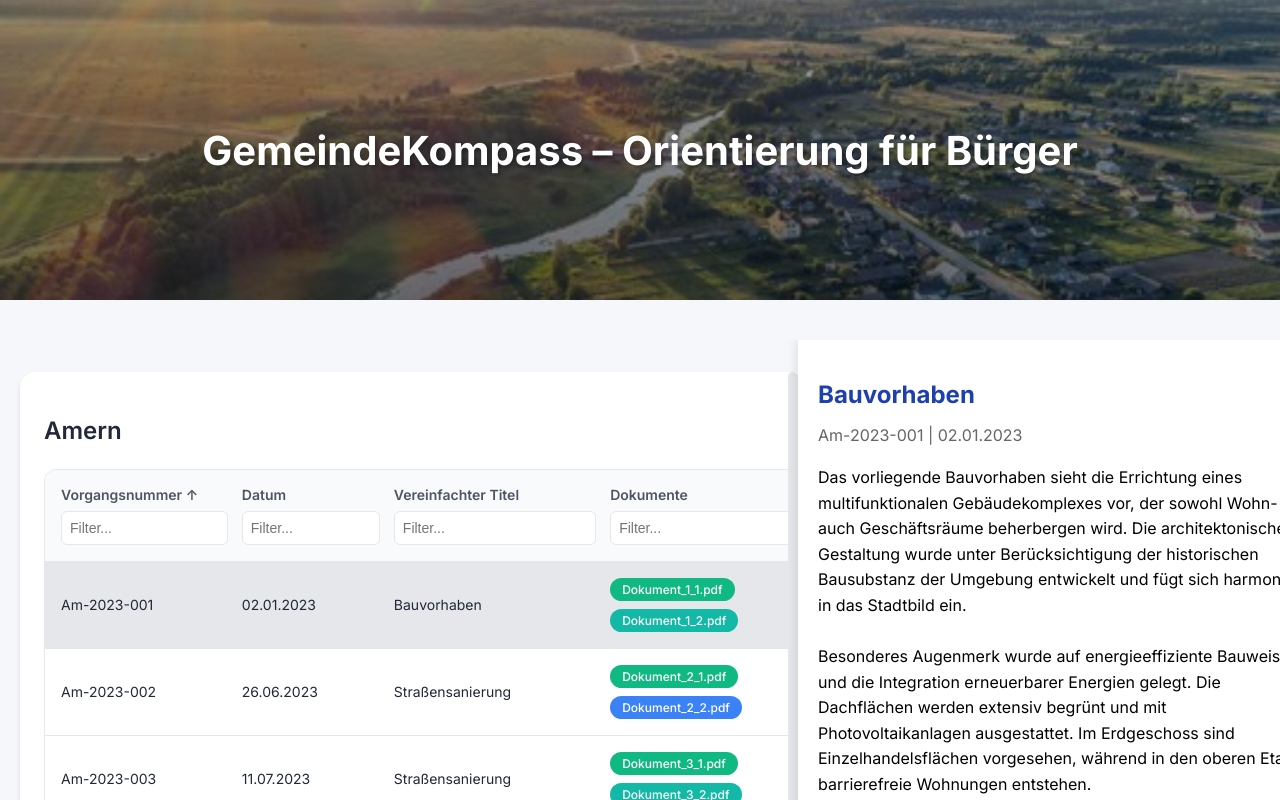
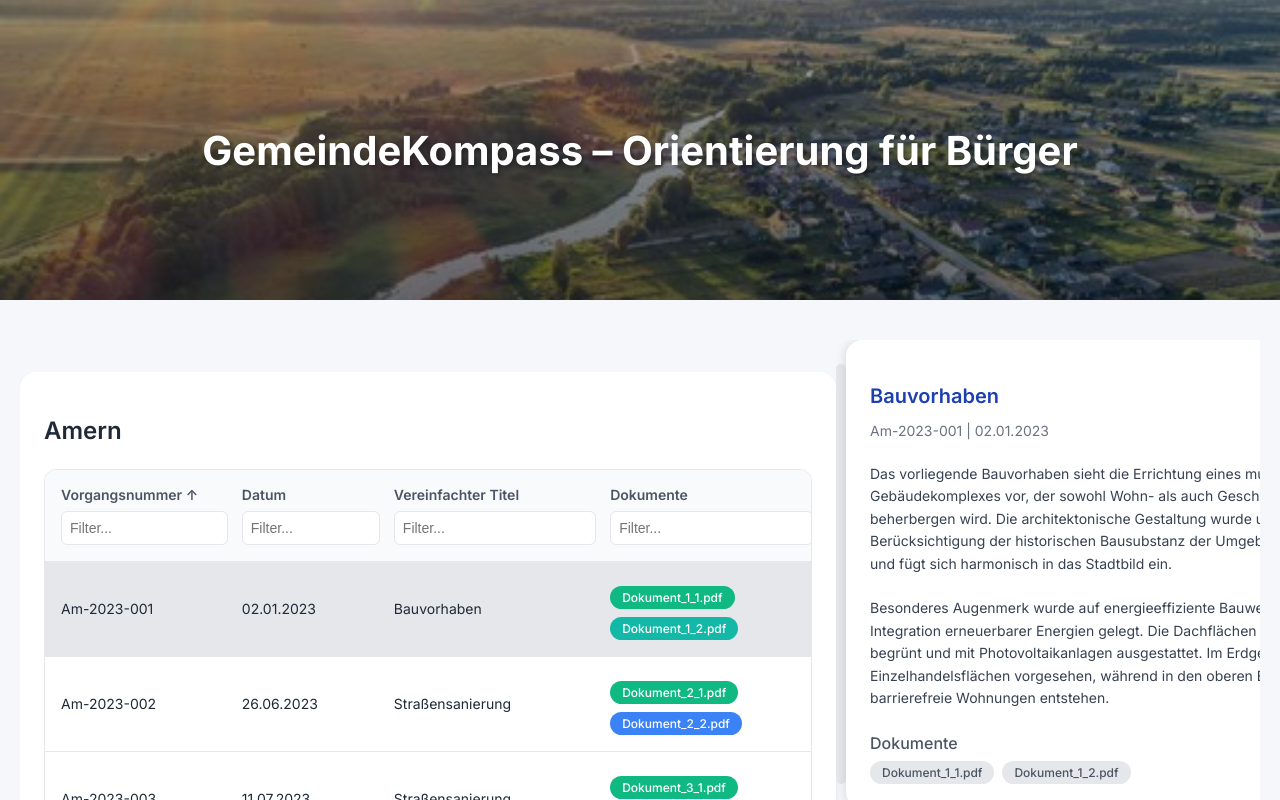
Before and after one commit to MiriamRenua/ris4u, a Vue app: page / in a window 1280 px wide. Both pictures are taken after a click on the element 664 px from the left and 589 px from the top of the page. Shown: the top 800 px of the page. Built offline with nearby package versions, Linux system fonts and the light colour scheme.

Commit message:
now each table has it's own preview pane; refactor PreviewPanel and App components; enhance document display and styling; remove unused panel management logic

```diff
--- a/src/App.vue
+++ b/src/App.vue
@@ -13,82 +13,24 @@
       </div>
     </div>
     <div class="content">
-      <div class="panels-container" :class="{ 'has-selection': selectedEntry }">
-        <div class="panel-left" :style="selectedEntry ? { width: leftPanelWidth + 'px' } : undefined">
       <DataTable
         v-for="ortsteil in ortsteile"
         :key="ortsteil"
         :data="getDataForOrtsteil(ortsteil)"
         :ortsteil="ortsteil"
-            :selectedEntry="selectedEntry"
-            :width="selectedEntry ? leftPanelWidth : 1200"
-            @select="handleSelect"
       />
-        </div>
-
-        <Transition name="slide">
-          <div v-if="selectedEntry" class="right-section">
-            <div class="resizer" @mousedown="startResize"></div>
-            <PreviewPanel
-              :selectedEntry="selectedEntry"
-              :width="rightPanelWidth"
-              class="panel-right"
-            />
-          </div>
-        </Transition>
-      </div>
     </div>
   </div>
 </template>
 
 <script setup lang="ts">
 import DataTable from './components/DataTable.vue'
-import PreviewPanel from './components/PreviewPanel.vue'
 import { mockData } from './data/mockData'
-import { ref, onMounted, onUnmounted } from 'vue'
-import type { TableEntry } from './types/types'
+import { ref } from 'vue'
 
 const ortsteile = ['Amern', 'Waldniel', 'Schwalmtal']
 const imageError = ref(false)
 const imgUrl = new URL('./assets/schwalmtal.jpg', import.meta.url).href
-const selectedEntry = ref<TableEntry | null>(null)
-
-// Panel width management
-const minLeftWidth = 400
-const minRightWidth = 250
-const defaultLeftWidth = Math.max(window.innerWidth * 0.6, minLeftWidth)
-const leftPanelWidth = ref(defaultLeftWidth)
-const rightPanelWidth = ref(Math.max(window.innerWidth - defaultLeftWidth - 10, minRightWidth))
-
-// Window resize handler
-const handleResize = () => {
-  if (!selectedEntry.value) {
-    // No need to adjust panels if nothing is selected
-    return
-  }
-
-  const totalWidth = window.innerWidth - 40 // 40px for content padding
-  if (totalWidth < minLeftWidth + minRightWidth + 10) {
-    // Window too small, adjust both panels
-    leftPanelWidth.value = minLeftWidth
-    rightPanelWidth.value = minRightWidth
-  } else {
-    // Keep proportions but ensure minimums
-    const currentTotal = leftPanelWidth.value + rightPanelWidth.value + 10
-    const ratio = leftPanelWidth.value / currentTotal
-    leftPanelWidth.value = Math.max(Math.floor(totalWidth * ratio), minLeftWidth)
-    rightPanelWidth.value = Math.max(totalWidth - leftPanelWidth.value - 10, minRightWidth)
-  }
-}
-
-// Add window resize listener
-onMounted(() => {
-  window.addEventListener('resize', handleResize)
-})
-
-onUnmounted(() => {
-  window.removeEventListener('resize', handleResize)
-})
 
 const getDataForOrtsteil = (ortsteil: string) => {
   return mockData.filter(entry => entry.ortsteil === ortsteil)
@@ -97,42 +39,6 @@ const getDataForOrtsteil = (ortsteil: string) => {
 const handleImageError = () => {
   imageError.value = true
   console.error('Failed to load banner image')
-}
-
-const handleSelect = (entry: TableEntry | null) => {
-  selectedEntry.value = entry
-  if (entry) {
-    // When selecting, set initial panel widths
-    leftPanelWidth.value = defaultLeftWidth
-    rightPanelWidth.value = Math.max(window.innerWidth - defaultLeftWidth - 10, minRightWidth)
-  }
-}
-
-// Resizer functionality
-const startResize = (e: MouseEvent) => {
-  e.preventDefault()
-
-  const startX = e.clientX
-  const startLeftWidth = leftPanelWidth.value
-  const totalWidth = window.innerWidth - 40 // 40px for content padding
-
-  const handleMouseMove = (e: MouseEvent) => {
-    const deltaX = e.clientX - startX
-    const newLeftWidth = Math.min(
-      Math.max(startLeftWidth + deltaX, minLeftWidth),
-      totalWidth - minRightWidth - 10
-    )
-    leftPanelWidth.value = newLeftWidth
-    rightPanelWidth.value = Math.max(totalWidth - newLeftWidth - 10, minRightWidth)
-  }
-
-  const handleMouseUp = () => {
-    document.removeEventListener('mousemove', handleMouseMove)
-    document.removeEventListener('mouseup', handleMouseUp)
-  }
-
-  document.addEventListener('mousemove', handleMouseMove)
-  document.addEventListener('mouseup', handleMouseUp)
 }
 </script>
 
@@ -144,7 +50,6 @@ body {
   padding: 0;
   background-color: #f5f7fa;
   font-family: 'Inter', sans-serif;
-  overflow-x: hidden;
 }
 
 .app {
@@ -156,7 +61,6 @@ body {
   max-width: 100%;
   margin: 0 auto;
   padding: 0 20px 40px;
-  overflow-x: hidden;
 }
 
 .banner {
@@ -197,67 +101,6 @@ h1 {
   padding: 0 20px;
 }
 
-.panels-container {
-  display: flex;
-  position: relative;
-  gap: 0;
-  min-height: calc(100vh - 400px);
-  justify-content: center;
-  overflow: hidden;
-  margin: 0 -20px; /* Compensate for content padding */
-  padding: 0 20px;  /* Add padding back */
-  transition: justify-content 0.3s ease;
-}
-
-.panels-container.has-selection {
-  justify-content: flex-start;
-  transition: justify-content 0.3s ease;
-}
-
-.panel-left {
-  max-width: 1200px;
-  transition: width 0.3s ease;
-  flex-shrink: 0;
-}
-
-.right-section {
-  display: flex;
-  position: relative;
-  flex-shrink: 0;
-}
-
-.panel-right {
-  flex-shrink: 0;
-  height: 100%;
-  background: white;
-  box-shadow: -2px 0 10px rgba(0, 0, 0, 0.1);
-}
-
-.resizer {
-  width: 10px;
-  cursor: col-resize;
-  background-color: #e5e7eb;
-  margin: 2rem 0;
-  border-radius: 5px;
-  transition: background-color 0.2s;
-  flex-shrink: 0;
-}
-
-.resizer:hover {
-  background-color: #3B82F6;
-}
-
-.slide-enter-active,
-.slide-leave-active {
-  transition: all 0.3s ease;
-}
-
-.slide-enter-from,
-.slide-leave-to {
-  transform: translateX(100%);
-  opacity: 0;
-}
-
 @media (max-width: 768px) {
   .banner {
     height: 200px;
@@ -266,15 +109,6 @@ h1 {
   h1 {
     font-size: 1.8rem;
   }
-
-  .content {
-    padding: 0 10px 40px;
-  }
-
-  .panels-container {
-    margin: 0 -10px;
-    padding: 0 10px;
-  }
 }
 
 .hidden {
--- a/src/components/DataTable.vue
+++ b/src/components/DataTable.vue
@@ -1,5 +1,6 @@
 <template>
-  <div class="data-table" :style="{ width: width + 'px' }">
+  <div class="table-section" :class="{ 'has-selection': selectedEntry }">
+    <div class="data-table" :style="selectedEntry ? { width: tableWidth + 'px' } : undefined">
       <h2 class="table-title">{{ ortsteil }}</h2>
 
       <div class="table-container">
@@ -99,22 +100,37 @@
         </button>
       </div>
     </div>
+
+    <Transition name="slide">
+      <div v-if="selectedEntry" class="right-section">
+        <div class="resizer" @mousedown="startResize"></div>
+        <PreviewPanel
+          :selectedEntry="selectedEntry"
+          :width="previewWidth"
+          class="preview-panel"
+        />
+      </div>
+    </Transition>
+  </div>
 </template>
 
 <script setup lang="ts">
 import { ref, computed, watch } from 'vue'
 import type { TableEntry, SortDirection, SortKey } from '../types/types'
+import PreviewPanel from './PreviewPanel.vue'
 
 const props = defineProps<{
   data: TableEntry[]
   ortsteil: string
-  selectedEntry: TableEntry | null
-  width: number
 }>()
 
-const emit = defineEmits<{
-  select: [entry: TableEntry | null]
-}>()
+// Local state management
+const selectedEntry = ref<TableEntry | null>(null)
+const minTableWidth = 400
+const minPreviewWidth = 250
+const defaultTableWidth = Math.max(window.innerWidth * 0.6, minTableWidth)
+const tableWidth = ref(defaultTableWidth)
+const previewWidth = ref(Math.max(window.innerWidth - defaultTableWidth - 10, minPreviewWidth))
 
 const itemsPerPage = 10
 const currentPage = ref(1)
@@ -207,17 +223,110 @@ const getRandomColor = (dokName: string) => {
 }
 
 const handleRowClick = (entry: TableEntry) => {
-  if (props.selectedEntry?.vorgangsnummer === entry.vorgangsnummer) {
-    // Deselect if clicking the same row
-    emit('select', null)
+  if (selectedEntry.value?.vorgangsnummer === entry.vorgangsnummer) {
+    selectedEntry.value = null
   } else {
-    // Select new row
-    emit('select', entry)
+    selectedEntry.value = entry
+    // Reset widths when selecting new entry
+    tableWidth.value = defaultTableWidth
+    previewWidth.value = Math.max(window.innerWidth - defaultTableWidth - 10, minPreviewWidth)
   }
+}
+
+// Resizer functionality
+const startResize = (e: MouseEvent) => {
+  e.preventDefault()
+
+  const startX = e.clientX
+  const startTableWidth = tableWidth.value
+  const target = e.currentTarget as HTMLElement
+  const containerWidth = target.closest('.table-section')?.clientWidth || window.innerWidth
+
+  const handleMouseMove = (e: MouseEvent) => {
+    const deltaX = e.clientX - startX
+    const newTableWidth = Math.min(
+      Math.max(startTableWidth + deltaX, minTableWidth),
+      containerWidth - minPreviewWidth - 10
+    )
+    tableWidth.value = newTableWidth
+    previewWidth.value = Math.max(containerWidth - newTableWidth - 10, minPreviewWidth)
+  }
+
+  const handleMouseUp = () => {
+    document.removeEventListener('mousemove', handleMouseMove)
+    document.removeEventListener('mouseup', handleMouseUp)
+  }
+
+  document.addEventListener('mousemove', handleMouseMove)
+  document.addEventListener('mouseup', handleMouseUp)
 }
 </script>
 
 <style scoped>
+.table-section {
+  position: relative;
+  display: flex;
+  gap: 0;
+  justify-content: center;
+  margin-bottom: 2rem;
+  overflow: hidden;
+}
+
+.table-section.has-selection {
+  justify-content: flex-start;
+}
+
+.data-table {
+  max-width: 1200px;
+  background: white;
+  border-radius: 16px;
+  box-shadow: 0 4px 6px -1px rgba(0, 0, 0, 0.1), 0 2px 4px -1px rgba(0, 0, 0, 0.06);
+  margin: 0;
+  padding: 1.5rem;
+  transition: width 0.3s ease;
+  flex-shrink: 0;
+}
+
+.right-section {
+  display: flex;
+  position: relative;
+  flex-shrink: 0;
+  height: fit-content;
+}
+
+.preview-panel {
+  flex-shrink: 0;
+  background: white;
+  box-shadow: -2px 0 10px rgba(0, 0, 0, 0.1);
+  border-radius: 16px;
+}
+
+.resizer {
+  width: 10px;
+  cursor: col-resize;
+  background-color: #e5e7eb;
+  margin: 1.5rem 0;
+  border-radius: 5px;
+  transition: background-color 0.2s;
+  flex-shrink: 0;
+  align-self: stretch;
+}
+
+.resizer:hover {
+  background-color: #3B82F6;
+}
+
+.slide-enter-active,
+.slide-leave-active {
+  transition: all 0.3s ease;
+}
+
+.slide-enter-from,
+.slide-leave-to {
+  transform: translateX(100%);
+  opacity: 0;
+}
+
 .data-table {
   background: white;
   border-radius: 16px;
--- a/src/components/PreviewPanel.vue
+++ b/src/components/PreviewPanel.vue
@@ -1,12 +1,22 @@
 <template>
   <div class="preview-panel" :style="{ width: width + 'px' }">
     <div v-if="selectedEntry" class="preview-content">
-      <h2>{{ selectedEntry.titel }}</h2>
+      <h3>{{ selectedEntry.titel }}</h3>
       <div class="metadata">
         <p>{{ selectedEntry.vorgangsnummer }} | {{ selectedEntry.datum }}</p>
       </div>
       <div class="zusammenfassung">
         {{ selectedEntry.zusammenfassung }}
+      </div>
+      <div class="documents">
+        <h4>Dokumente</h4>
+        <div class="document-list">
+          <span v-for="(dok, index) in selectedEntry.dokumente"
+                :key="index"
+                class="document-badge">
+            {{ dok }}
+          </span>
+        </div>
       </div>
     </div>
     <div v-else class="no-selection">
@@ -26,38 +36,71 @@ defineProps<{
 
 <style>
 .preview-panel {
-  height: 100%;
-  background: white;
-  box-shadow: -2px 0 10px rgba(0, 0, 0, 0.1);
-  padding: 20px;
+  padding: 1.5rem;
+  height: calc(100% - 3rem); /* Account for padding */
   overflow-y: auto;
 }
 
 .preview-content {
-  max-width: 800px;
-  margin: 0 auto;
+  height: 100%;
+}
+
+h3 {
+  color: #1e40af;
+  font-size: 1.25rem;
+  margin-bottom: 0.5rem;
+  font-weight: 600;
+}
+
+h4 {
+  color: #4b5563;
+  font-size: 1rem;
+  margin: 1.5rem 0 0.5rem;
+  font-weight: 500;
 }
 
 .metadata {
-  color: #666;
-  margin-bottom: 20px;
+  color: #6b7280;
+  margin-bottom: 1.5rem;
+  font-size: 0.875rem;
 }
 
 .zusammenfassung {
   white-space: pre-wrap;
   line-height: 1.6;
+  color: #374151;
+  font-size: 0.875rem;
+}
+
+.document-list {
+  display: flex;
+  flex-wrap: wrap;
+  gap: 0.5rem;
+  margin-top: 0.5rem;
+}
+
+.document-badge {
+  display: inline-block;
+  padding: 0.25rem 0.75rem;
+  border-radius: 9999px;
+  background-color: #e5e7eb;
+  color: #4b5563;
+  font-size: 0.75rem;
+  font-weight: 500;
 }
 
 .no-selection {
+  height: 100%;
   display: flex;
-  height: 100%;
   align-items: center;
   justify-content: center;
-  color: #666;
+  color: #6b7280;
+  font-size: 0.875rem;
 }
 
-h2 {
-  color: #1e40af;
-  margin-bottom: 10px;
+@media (max-width: 768px) {
+  .preview-panel {
+    padding: 1rem;
+  }
 }
 </style>
```
Lines whose indentation alone changed are shown as unchanged.
